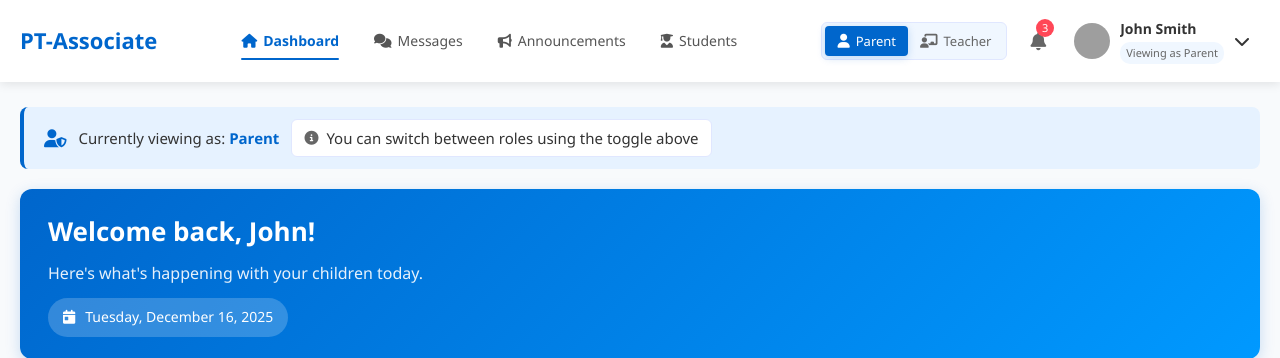
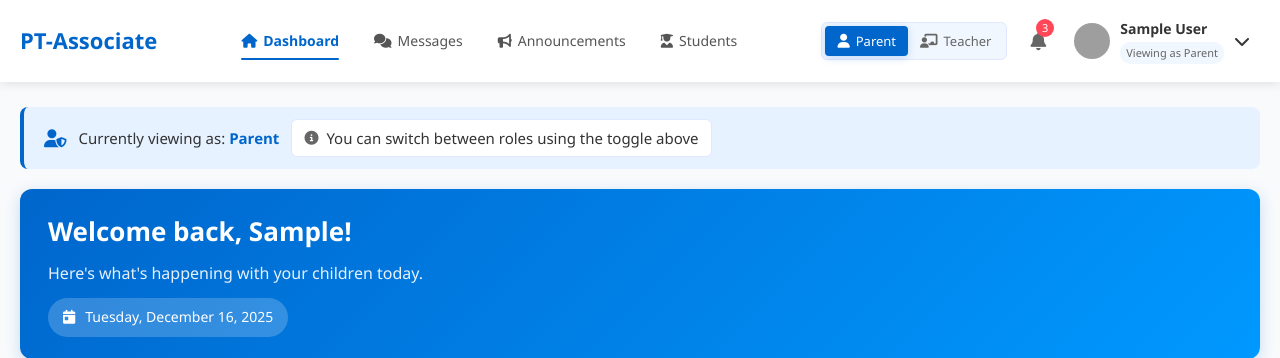
Before and after one commit to AOKTunbosun/pt_associate, a Django app: page /dashboard/ in a window 1280 px wide. Shown: the top 358 px of the page. Run offline with Django 5.2, Linux system fonts and the light colour scheme; the visitor is signed in with stand-in values (Sample User, id 1); grey boxes are pictures that could not be loaded.

Commit message:
Added the dynamic data to the dashboard and message pages

```diff
--- a/core/templates/core/dashboard.html
+++ b/core/templates/core/dashboard.html
@@ -90,7 +90,7 @@
                 <!-- Welcome Section -->
                 <section class="welcome-section">
                     <div class="welcome-card">
-                        <h2>Welcome back, John!</h2>
+                        <h2>Welcome back, {{ request.user.first_name }}!</h2>
                         <p>Here's what's happening with your children today.</p>
                         <div class="date-info">
                             <i class="fas fa-calendar-day"></i>
@@ -307,7 +307,7 @@
                 <!-- Welcome Section -->
                 <section class="welcome-section">
                     <div class="welcome-card">
-                        <h2>Welcome back, Mr. Smith!</h2>
+                        <h2>Welcome back, Mr. {{ request.user.last_name }}!</h2>
                         <p>Here's your classroom overview and teaching activities for today.</p>
                         <div class="date-info">
                             <i class="fas fa-calendar-day"></i>
--- a/core/templates/core/messages.html
+++ b/core/templates/core/messages.html
@@ -27,7 +27,7 @@
     <div id="parent-section" class="messages-content active">
         <section class="greeting-section">
             <div class="greeting-card">
-                <h3>Here are your messages, John!</h3>
+                <h3>Here are your messages, {{ request.user.first_name }}!</h3>
                 <p>Check out the teachers' messages</p>
             </div>
         </section>
--- a/templates/main.html
+++ b/templates/main.html
@@ -81,7 +81,7 @@
                         <img src="https://ui-avatars.com/api/?name=John+Smith&background=0066cc&color=fff"
                             alt="User Avatar">
                         <div class="user-details">
-                            <span class="user-name">John Smith</span>
+                            <span class="user-name">{{ request.user.first_name }} {{ request.user.last_name }}</span>
                             <span class="user-role">Parent & Teacher</span>
                         </div>
                         <i class="fas fa-chevron-down"></i>
```
Also changed, not shown: core/views.py (line endings or trailing spaces).
